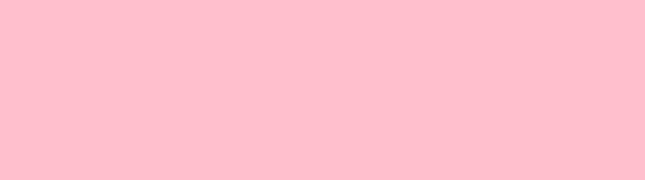
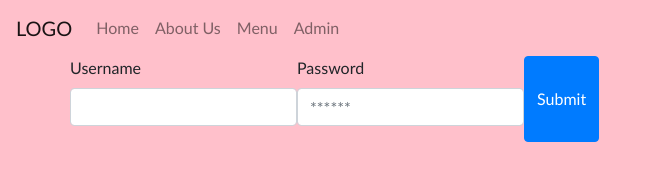
Before and after one commit to Hala-Ali/Catchy-Taco, a plain HTML site: page add-item.html in a window 1280 px wide. Shown: the whole page, without its empty margins (0-645 px from the left). Drawn offline with nearby package versions, Linux system fonts and the light colour scheme.

Commit message:
Adding navbars and logos

```diff
--- a/add-item.html
+++ b/add-item.html
@@ -5,11 +5,39 @@
     <meta http-equiv="X-UA-Compatible" content="IE=edge">
     <meta name="viewport" content="width=device-width, initial-scale=1.0">
     <title>Catchy Taco | About Us</title>
-    <link rel="stylesheet" href="https://cdn.jsdelivr.net/npm/bootstrap@4.3.1/dist/css/bootstrap.min.css"
-    integrity="sha384-ggOyR0iXCbMQv3Xipma34MD+dH/1fQ784/j6cY/iJTQUOhcWr7x9JvoRxT2MZw1T" crossorigin="anonymous">
+    <link rel="stylesheet" href="https://cdn.jsdelivr.net/npm/bootstrap@4.3.1/dist/css/bootstrap.min.css" integrity="sha384-ggOyR0iXCbMQv3Xipma34MD+dH/1fQ784/j6cY/iJTQUOhcWr7x9JvoRxT2MZw1T" crossorigin="anonymous">
     <link rel="stylesheet" href="style.css">
 </head>
 <body>
+    <nav class="navbar navbar-expand navbar-light" width="100%" id="navbar">
+        <a class="navbar-brand" href="#">LOGO</a>
+        <!-- <button class="navbar-toggler" type="button" data-toggle="collapse" data-target="#navbarNavAltMarkup"
+          aria-controls="navbarNavAltMarkup" aria-expanded="true" aria-label="Toggle navigation">
+          <span class="navbar-toggler-icon"></span>
+        </button> -->
+        <div class="collapse navbar-collapse" id="navbarNavAltMarkup">
+          <div class="navbar-nav"> <!-- align this right-->
+            <a class="nav-item nav-link" href="./index.html">Home</a>
+            <a class="nav-item nav-link" href="./about.html">About Us</a>
+            <a class="nav-item nav-link" href="./menu.html">Menu</a>
+            <a class="nav-item nav-link" href="#">Admin</a>
+          </div>
+        </div>
+        </div>
+      </nav>
 
+    <main class="container">
+        <div class="row" id="log-in">
+            <div class="form-group">
+                <label for="username">Username</label>
+                <input type="text" class="form-control" name="username" id="username" placeholder="">
+            </div>
+            <div class="form-group">
+                <label for="pw">Password</label>
+                <input type="password" class="form-control" name="pw" id="pw" placeholder="******">
+            </div>
+            <button type="submit" class="btn btn-primary" >Submit</button>
+        </div>
+    </main>
 </body>
 </html>
```
Also changed, not shown: about.html (+2 -2 lines), index.html (+16 -1 lines), menu.html (+16 -1 lines), taco-icon.png (added), 1 other file.
